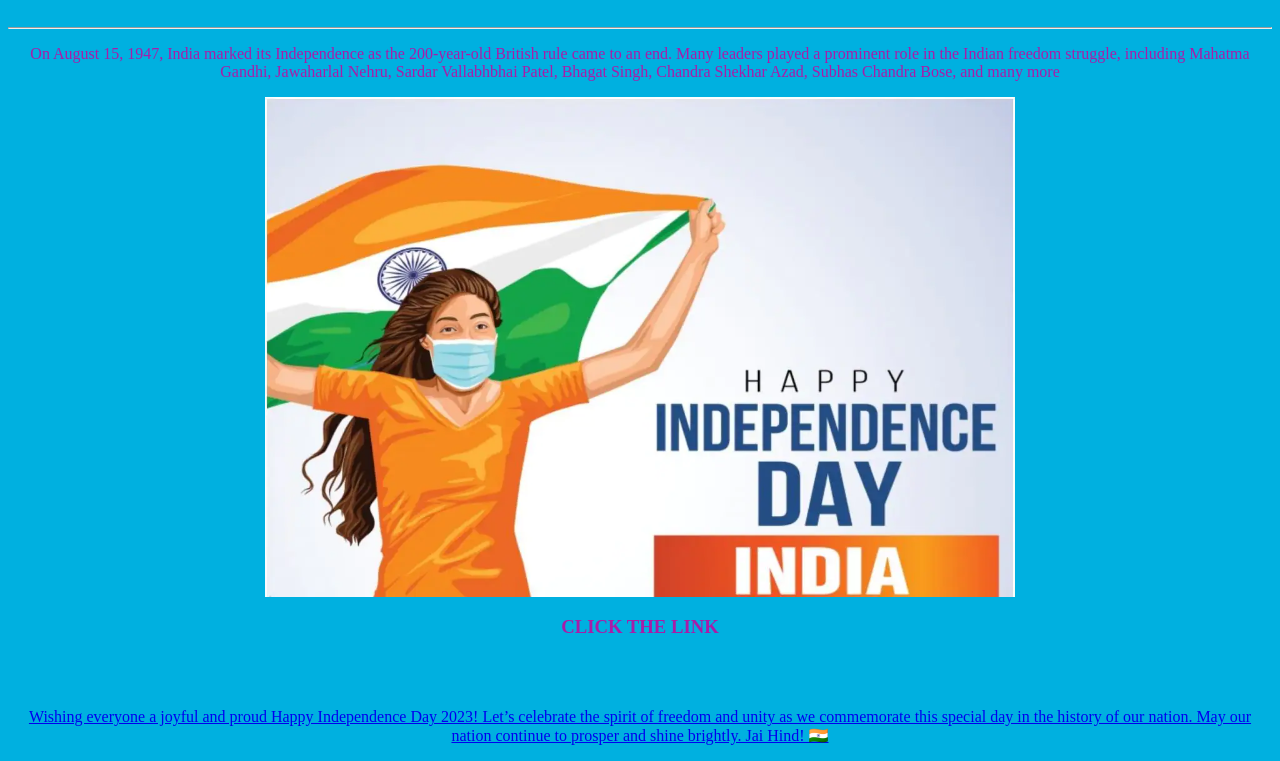
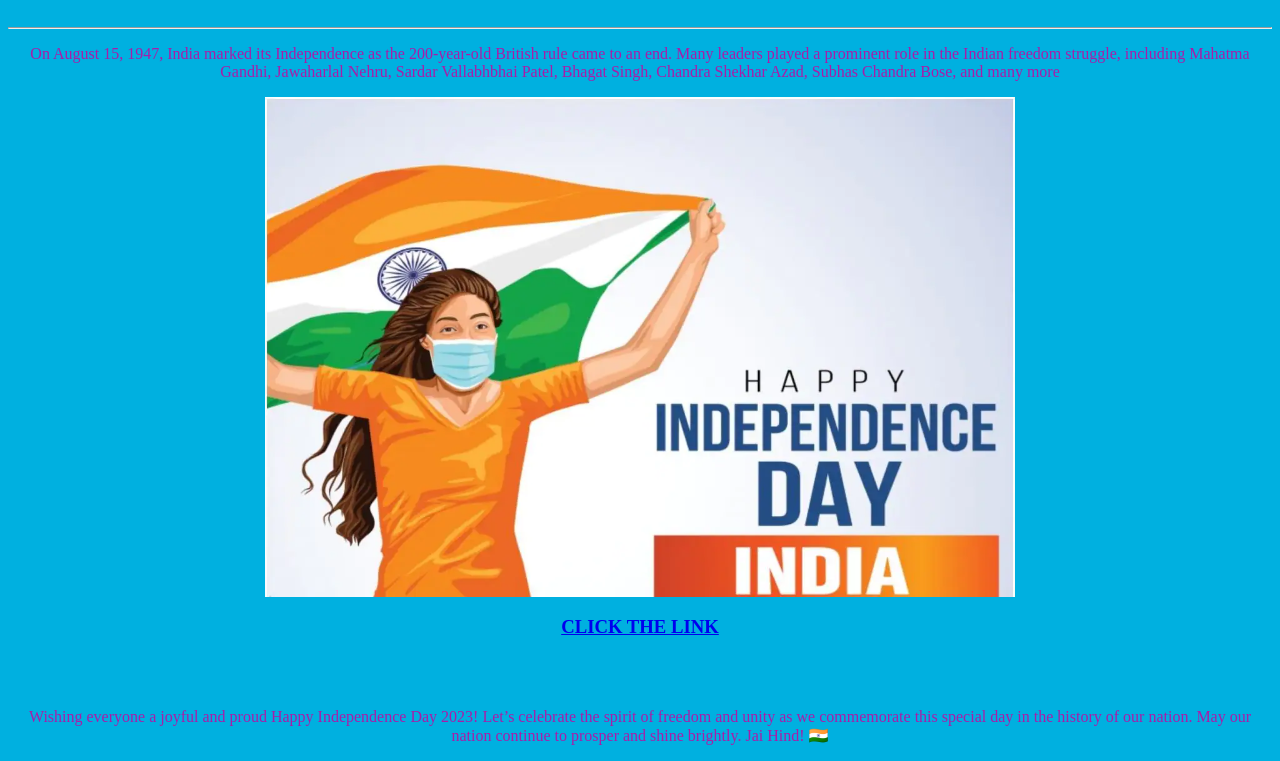
Before and after one commit to reach2anandh/sample, a plain HTML site: page index.html in a window 1280 px wide. Shown: the part 123-884 px from the top of the page. Drawn offline with Linux system fonts and the light colour scheme.

Commit message:
Update index.html

```diff
--- a/index.html
+++ b/index.html
@@ -27,10 +27,10 @@
 	<img src="./independence-day-wishes-16289867423x2.webp" width="750px">
 	<br>
 
-	<h3>CLICK THE LINK</h3>
+	<a href="https://www.youtube.com/watch?v=G1d_K4mDPps"><h3>CLICK THE LINK</h3></a>
 	<br>
 
-	<a href="https://www.youtube.com/watch?v=G1d_K4mDPps">
+
 	<br>
 
 
```
